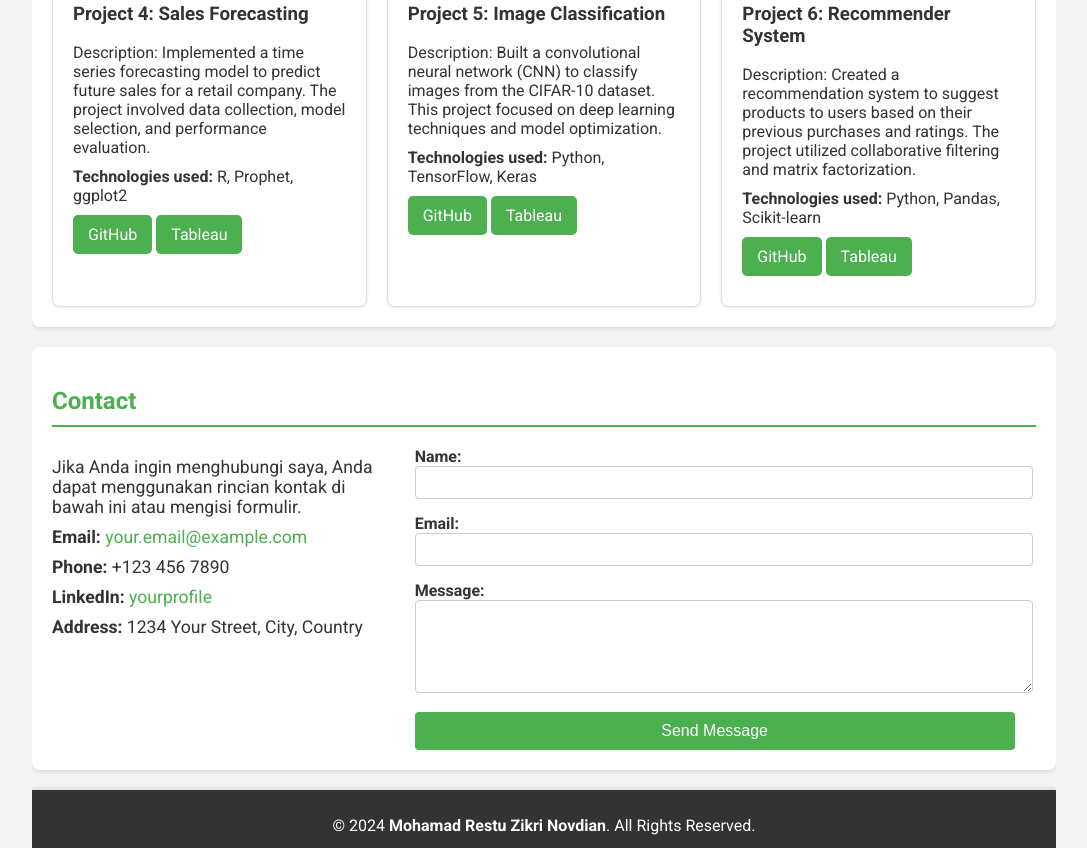
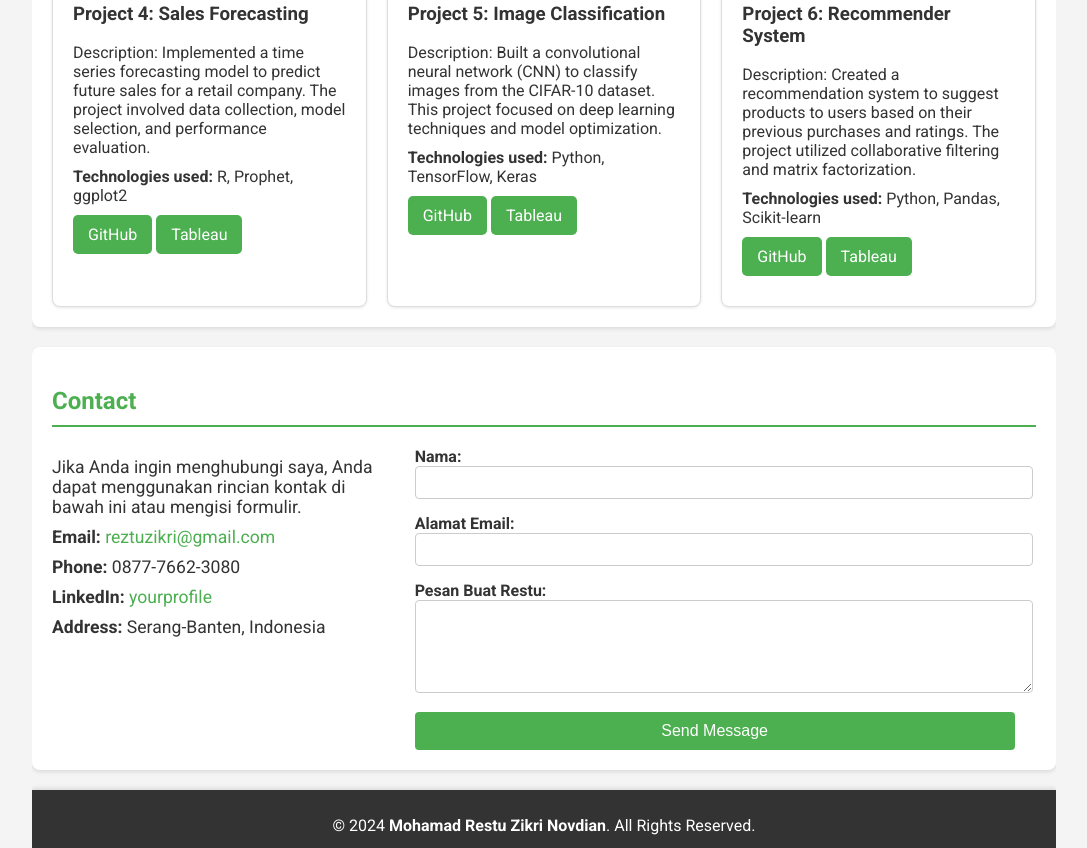
Before and after one commit to Mohamadreztu/My-Portofolio, a plain HTML site: page index.html in a window 1280 px wide. Shown: the part 1275-2123 px from the top of the page, without its empty margins (96-1183 px from the left). Drawn offline with Linux system fonts and the light colour scheme.

Commit message:
Update index.html

```diff
--- a/index.html
+++ b/index.html
@@ -17,7 +17,7 @@
             <div id="main">
                 <h2>About Me</h2>
                 <Strong>Saya Mohamad Restu Zikri Novdian</Strong>
-                <p>Mahasiswa Tahun Terakhir Informatika Universitas Sultan Ageng Tirtayasa, pengalaman 1 tahun fokus pada Pemecahan Masalah, Riset Operasi, Analisis Mendalam, Pembelajaran Mesin dan Pembelajaran Mendalam. Saya mampu menggunakan Python, SQL BigQuery, Tableau, dan juga memahami Google Script. Saya memiliki pengalaman mengoperasikan Google Cloud Platform, mengerjakan proyek statistik, analisis data, penambangan teks, perkiraan, pemasaran digital, pembelajaran mesin, dan analisis prediktif. Saya juga punya banyak pengalaman dalam mentoring. Memiliki pemikiran logis, seperti pemecahan masalah, melakukan manajemen proyek dan sangat ingin tahu.</p>
+                <p>Merupakan mahasiswa tingkat akhir pada program studi Informatika di Universitas Sultan Ageng Tirtayasa. Saya memiliki pengalaman 1 tahun fokus pada Pemecahan Masalah, Riset Operasi, Analisis Mendalam, Pembelajaran Mesin dan Pembelajaran Mendalam. Saya mampu menggunakan Python, SQL BigQuery, Tableau, dan juga memahami Google Script. Selain itu, Saya sangat suka dalam mengoperasikan Google Cloud Platform, mengerjakan proyek statistik, analisis data, penambangan teks, perkiraan, pemasaran digital, pembelajaran mesin, dan analisis prediktif. Saya juga punya banyak pengalaman dalam mentoring. Memiliki pemikiran logis, seperti pemecahan masalah, melakukan manajemen proyek dan sangat ingin tahu.</p>
             </div>
         </section>
 
@@ -118,26 +118,26 @@
                 <div class="contact-container">
                     <div class="contact-info">
                         <p>Jika Anda ingin menghubungi saya, Anda dapat menggunakan rincian kontak di bawah ini atau mengisi formulir.</p>
-                        <p><strong>Email:</strong> <a href="mailto:your.email@example.com">your.email@example.com</a></p>
-                        <p><strong>Phone:</strong> +123 456 7890</p>
-                        <p><strong>LinkedIn:</strong> <a href="https://www.linkedin.com/in/yourprofile" target="_blank">yourprofile</a></p>
-                        <p><strong>Address:</strong> 1234 Your Street, City, Country</p>
+                        <p><strong>Email:</strong> <a href="mailto:your.email@example.com">reztuzikri@gmail.com</a></p>
+                        <p><strong>Phone:</strong> 0877-7662-3080</p>
+                        <p><strong>LinkedIn:</strong> <a href="https://www.linkedin.com/in/mohamadreztu87" target="_blank">yourprofile</a></p>
+                        <p><strong>Address:</strong> Serang-Banten, Indonesia</p>
                     </div>
 
                     <div class="contact-form">
                         <form action="your-server-endpoint" method="post">
                             <div class="form-group">
-                                <label for="name">Name:</label>
+                                <label for="name">Nama:</label>
                                 <input type="text" id="name" name="name" required>
                             </div>
 
                             <div class="form-group">
-                                <label for="email">Email:</label>
+                                <label for="email">Alamat Email:</label>
                                 <input type="email" id="email" name="email" required>
                             </div>
 
                             <div class="form-group">
-                                <label for="message">Message:</label>
+                                <label for="message">Pesan Buat Restu:</label>
                                 <textarea id="message" name="message" rows="5" required></textarea>
                             </div>
 
```
